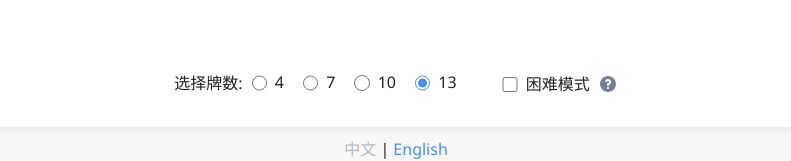
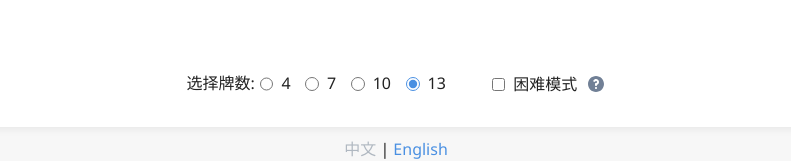
Before and after one commit to tar0cc0/zhepaitingsha, a website with bundled scripts: page src/index.html in a window 1280 px wide. Shown: the part 415-576 px from the top of the page, without its empty margins (244-1035 px from the left). Built offline with nearby package versions, Linux system fonts and the light colour scheme.

Commit message:
Adjust styles

```diff
--- a/src/css/styles.css
+++ b/src/css/styles.css
@@ -84,13 +84,30 @@ button:hover {
   margin-top: 2.6rem;
 }
 
+.number-of-tiles-selector {
+  display: flex;
+  flex-direction: row;
+  line-height: 0.9rem;
+  align-items: center;
+}
+
+.number-of-tiles-text {
+  font-size: 0.9rem;
+}
+
+label.radio-label {
+  font-size: 0.9rem;
+  cursor: pointer;
+  margin-right: 0.3rem;
+  user-select: none;
+}
+
 input.number-of-tiles-input {
   accent-color: #4a90e2;
   width: 0.85rem;
   height: 0.85rem;
-  margin-bottom: 0.12rem;
   margin-right: 0.3rem;
-  vertical-align: middle;
+  vertical-align: bottom;
   cursor: pointer;
 }
 
@@ -98,21 +115,6 @@ input.number-of-tiles-input:disabled {
   accent-color: #b0b8c1;
   cursor: default;
   opacity: 0.7;
-}
-
-label.radio-label {
-  display: inline-flex;
-  align-items: center;
-  font-size: 0.9rem;
-  cursor: pointer;
-  margin-top: 0.1rem;
-  margin-right: 0.3rem;
-  user-select: none;
-}
-
-.radio-text {
-  vertical-align: top;
-  font-size: 0.9rem;
 }
 
 .hard-mode-selector {
@@ -126,7 +128,7 @@ label.radio-label {
   width: 0.85rem;
   height: 0.85rem;
   margin-right: 0.5rem;
-  margin-bottom: 0.45rem;
+  margin-bottom: 0.35rem;
   vertical-align: middle;
   cursor: pointer;
 }
@@ -214,11 +216,13 @@ a:disabled, a[aria-disabled="true"] {
     margin-top: 3rem;
   }
 
-  input.number-of-tiles-input {
-    width: 0.95rem;
-    height: 0.95rem;
-    margin-bottom: 0.1rem;
-    margin-right: 0.5rem;
+  .number-of-tiles-selector {
+    line-height: 1rem;
+  }
+
+  .number-of-tiles-text {
+    margin-top: 0.1rem;
+    font-size: 1rem;
   }
 
   label.radio-label {
@@ -226,8 +230,10 @@ a:disabled, a[aria-disabled="true"] {
     font-size: 1rem;
   }
 
-  .radio-text {
-    font-size: 1rem;
+  input.number-of-tiles-input {
+    width: 0.85rem;
+    height: 0.85rem;
+    margin-right: 0.5rem;
   }
 
   .hard-mode-selector {
@@ -236,11 +242,15 @@ a:disabled, a[aria-disabled="true"] {
     font-size: 1rem;
   }
 
+  .hard-mode-text {
+    margin-bottom: 0.8rem;
+  }
+
   .hard-mode-checkbox {
-    width: 0.95rem;
-    height: 0.95rem;
+    width: 0.85rem;
+    height: 0.85rem;
     margin-right: 0.5rem;
-    margin-bottom: 0.37rem;
+    margin-bottom: 0.35rem;
   }
 
   .question-circle {
--- a/src/index.html
+++ b/src/index.html
@@ -20,14 +20,14 @@
       <div id="waited-tiles"></div>
       <div class="options-container">
         <div class="number-of-tiles-selector">
-          <span text-i18n class="radio-text">{{numberOfTiles}}</span>
+          <div text-i18n class="number-of-tiles-text">{{numberOfTiles}}</div>
           <label class="radio-label"><input type="radio" class="number-of-tiles-input" name="number-of-tiles" value="4">4</label>
           <label class="radio-label"><input type="radio" class="number-of-tiles-input" name="number-of-tiles" value="7">7</label>
           <label class="radio-label"><input type="radio" class="number-of-tiles-input" name="number-of-tiles" value="10">10</label>
           <label class="radio-label"><input type="radio" class="number-of-tiles-input" name="number-of-tiles" value="13" checked>13</label>
         </div>
         <div class="hard-mode-selector">
-          <label text-i18n><input type="checkbox" class="hard-mode-checkbox" id="enable-hard-mode">{{hardMode}}</label>
+          <label class="hard-mode-text" text-i18n><input type="checkbox" class="hard-mode-checkbox" id="enable-hard-mode">{{hardMode}}</label>
           <svg id="hard-mode-help" class="question-circle" fill="none" height="20" viewBox="0 0 20 20" width="20" xmlns="http://www.w3.org/2000/svg">
             <path clip-rule="evenodd" d="M18 10C18 14.4183 14.4183 18 10 18C5.58172 18 2 14.4183 2 10C2 5.58172 5.58172 2 10 2C14.4183 2 18 5.58172 18 10ZM10 7C9.63113 7 9.3076 7.19922 9.13318 7.50073C8.85664 7.97879 8.24491 8.14215 7.76685 7.86561C7.28879 7.58906 7.12543 6.97733 7.40197 6.49927C7.91918 5.60518 8.88833 5 10 5C11.6569 5 13 6.34315 13 8C13 9.30622 12.1652 10.4175 11 10.8293V11C11 11.5523 10.5523 12 10 12C9.44773 12 9.00001 11.5523 9.00001 11V10C9.00001 9.44772 9.44773 9 10 9C10.5523 9 11 8.55228 11 8C11 7.44772 10.5523 7 10 7ZM10 15C10.5523 15 11 14.5523 11 14C11 13.4477 10.5523 13 10 13C9.44772 13 9 13.4477 9 14C9 14.5523 9.44772 15 10 15Z" fill="#718096" fill-rule="evenodd"/>
             <!-- <title text-i18n>{{hardModeHelp}}</title> -->
```
